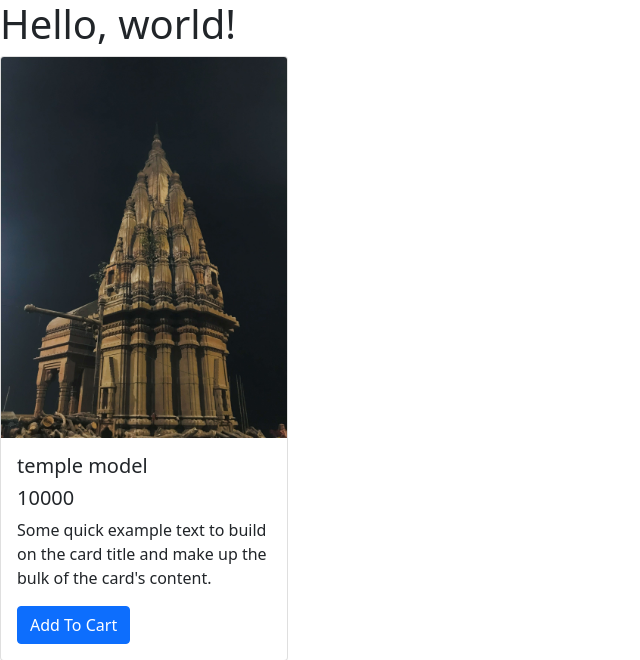
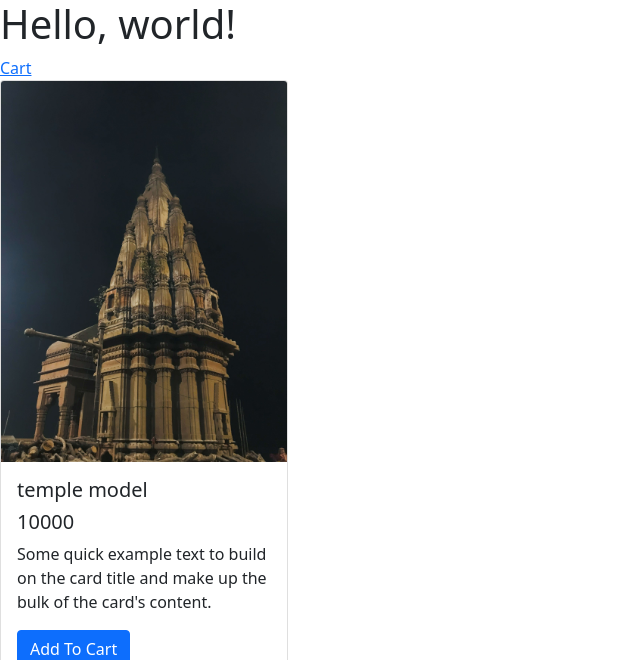
Before and after one commit to Rohit0445/AddToCart, a Django app: page / in a window 1280 px wide. Shown: the top 660 px of the page, without its empty margins (0-640 px from the left). Run offline with Django 5.2, Linux system fonts and the light colour scheme; data comes from the database, SQL or seed files in the repository; both versions use the stored data as it was after the commit.

Commit message:
initial commit

```diff
--- a/project/app/templates/landing.html
+++ b/project/app/templates/landing.html
@@ -17,20 +17,24 @@
   </head>
   <body>
     <h1>Hello, world!</h1>
+    <a href="{% url 'cart' %}">Cart</a>
+
 
     {% if items %}
     {% for item in items %}
 
     <div class="card" style="width: 18rem; ">
-      <img src="{{ item.itemImage.url }}" class="card-img-top" alt="{{ item.itemImage }}">
+      <img src="{{ item.itemImage.url }}" class="card-img-top" alt="">
         <div class="card-body">
            <h5 class="card-title">{{ item.itemname }}</h5>
            <h5 class="card-title">{{ item.itemPrice }}</h5>
 
            <p class="card-text">Some quick example text to build on the card title and make up the bulk of the card's content.</p>
-           <a href="#" class="btn btn-primary">Add To Cart</a>
+           <a href="{% url 'addtocart' pk=item.id %}" class="btn btn-primary">Add To Cart</a>
         </div>
     </div>
+
+
 
 
 
--- a/project/app/views.py
+++ b/project/app/views.py
@@ -24,3 +24,18 @@ def landing(req):
         return render(req, 'landing.html', {'form': form})
 
     return render(req,'landing.html',{'items': items})
+
+
+def addtocart(req,pk):
+    cart = req.session.get('cart',[])
+
+    x=cart.append(pk)
+    # print(cart)
+    req.session['cart']=x
+    form = ItemForm()
+    items = Item.objects.all()
+    return render(req,'landing.html',{'items': items})
+
+def cart(req):
+    cart = req.session.get('cart',[])
+    print(cart)
--- a/project/project/settings.py
+++ b/project/project/settings.py
@@ -116,6 +116,8 @@ USE_TZ = True
 # https://docs.djangoproject.com/en/5.2/howto/static-files/
 
 STATIC_URL = 'static/'
+MEDIA_url = 'media/'
+MEDIA_ROOT = BASE_DIR/'media'
 
 # Default primary key field type
 # https://docs.djangoproject.com/en/5.2/ref/settings/#default-auto-field
--- a/project/project/urls.py
+++ b/project/project/urls.py
@@ -20,5 +20,7 @@ from app import views
 
 urlpatterns = [
     path('admin/', admin.site.urls),
-    path('',views.landing,name='landing')
+    path('',views.landing,name='landing'),
+    path('addtocart/<int:pk>/',views.addtocart,name='addtocart'),
+    path('cart/',views.cart,name='cart')
 ]
```
Also changed, not shown: project/app/templates/cart.html (added), project/db.sqlite3, 1 other file.
